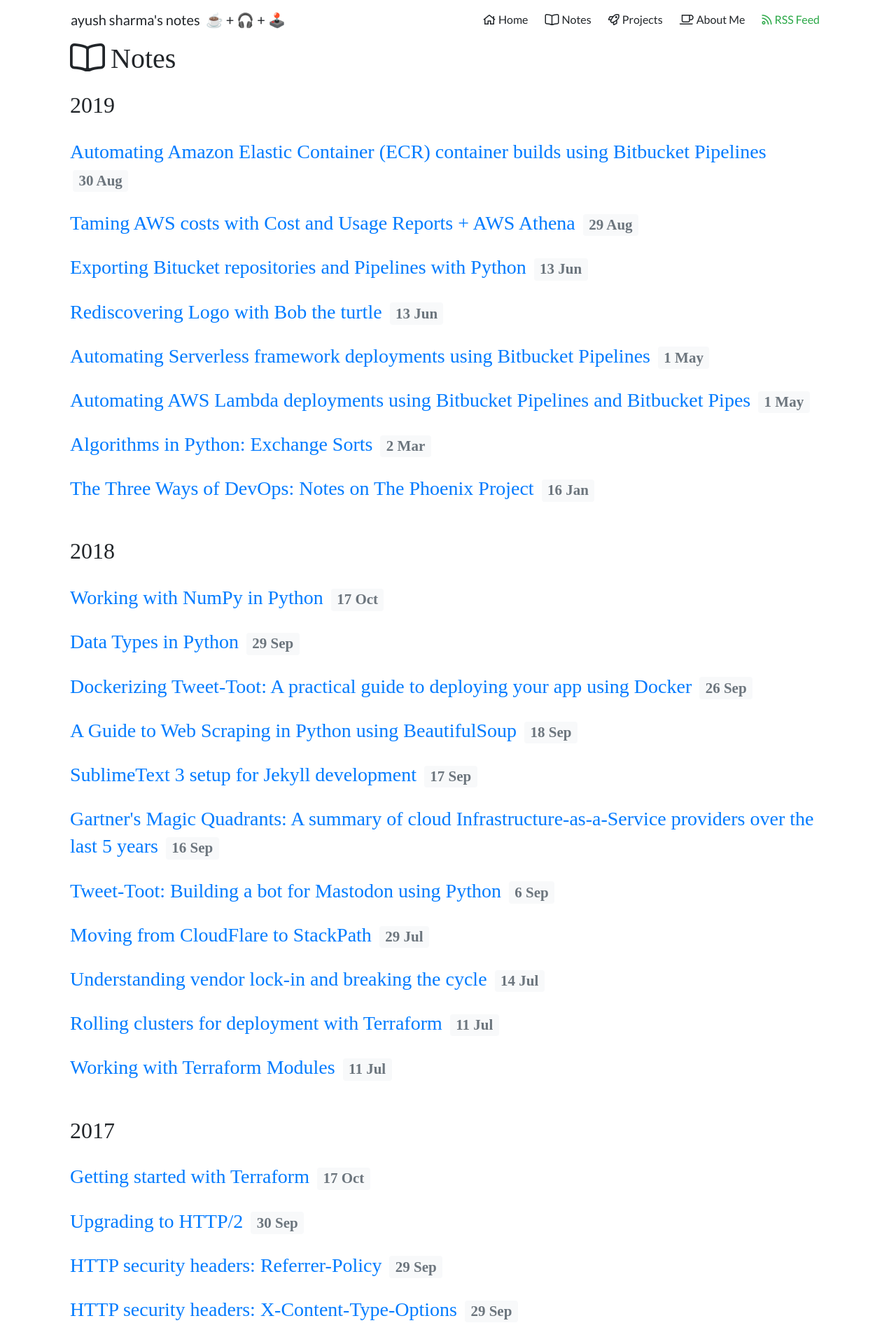
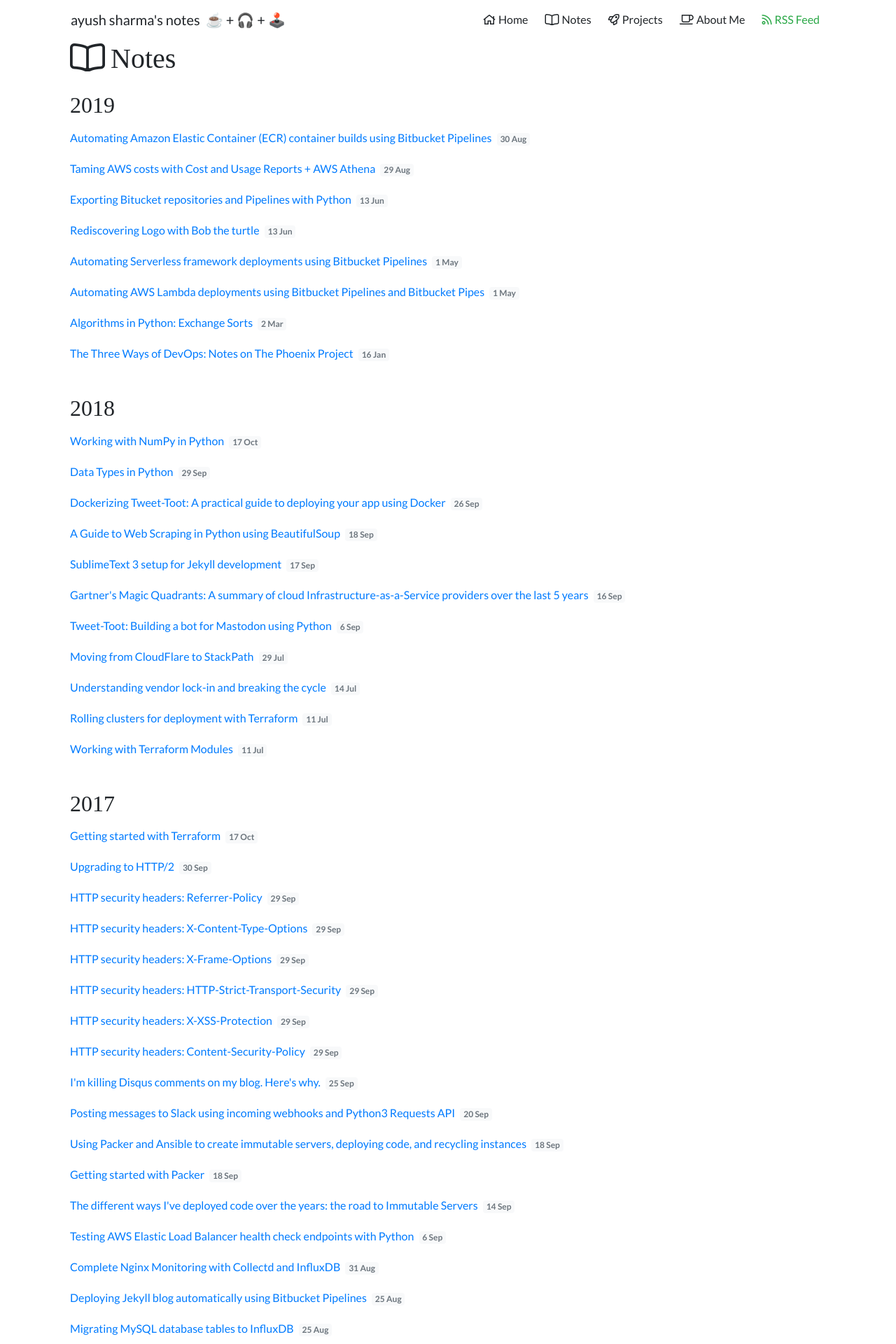
Before and after one commit to ayush-sharma/ayushsharma.in, a Jekyll site: the page built from notes.md, in a window 1280 px wide. Shown: the top 1920 px of the page at 70% size. Built offline with Jekyll 4.4.1, drawn with Linux system fonts in a browser that asks for light colours.

Commit message:
Reducing size of links on Notes page.

```diff
--- a/notes.md
+++ b/notes.md
@@ -27,12 +27,12 @@ permalink: /notes/
 				{% if year != post_year %}
 					{% continue %}
 				{% endif %}
-				<div class="row mt-3 mb-3">
+				<div class="row mt-1 mb-1">
 					<div class="col-12">
-						<h3>
+						<p>
 							<a href="{{ post.url }}">{{ post.title }}</a>
 							<span class="badge-date">{{ post.date | date: '%e %b' }}</span>
-						</h3>
+						</p>
 					</div>
 				</div>
 			{% endfor %}
```
